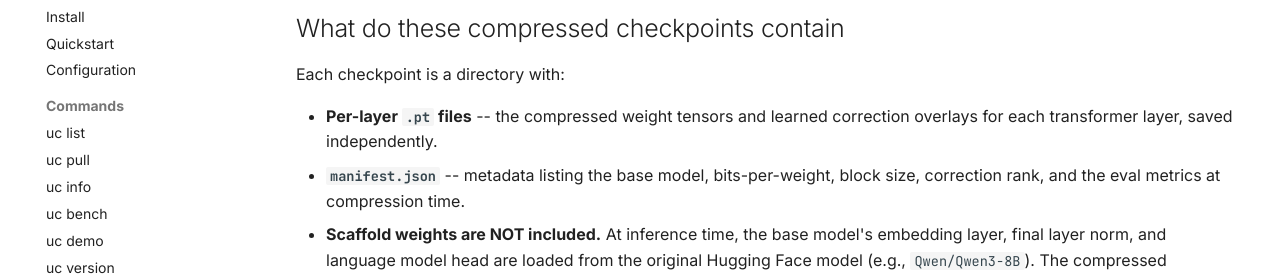
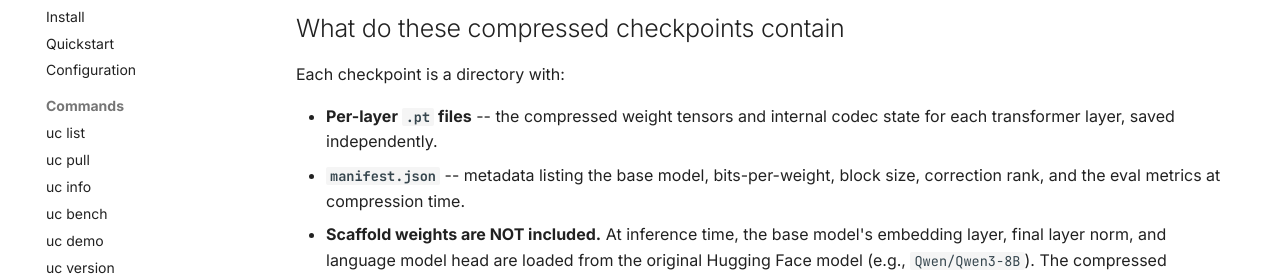
Before and after one commit to sipsalabs/ultracompress, an MkDocs documentation site: the page built from docs/QUICKSTART.md, in a window 1280 px wide and 900 px high, scrolled down 1304 px. Shown: the part 154-430 px from the top of the window. Built offline with MkDocs 1.6.1 and Material for MkDocs 9.7.7, drawn with Linux system fonts in a browser that asks for light colours; comment, search, counter and statistics services are not loaded.

Commit message:
Repo: remove pre-filing method language (3-tier policy); keep results/dates/patent-pending posture

```diff
--- a/docs/QUICKSTART.md
+++ b/docs/QUICKSTART.md
@@ -69,7 +69,7 @@ The full streaming compression pipeline (training a fresh pack from scratch) shi
 
 Each checkpoint is a directory with:
 
-- **Per-layer `.pt` files** -- the compressed weight tensors and learned correction overlays for each transformer layer, saved independently.
+- **Per-layer `.pt` files** -- the compressed weight tensors and internal codec state for each transformer layer, saved independently.
 - **`manifest.json`** -- metadata listing the base model, bits-per-weight, block size, correction rank, and the eval metrics at compression time.
 - **Scaffold weights are NOT included.** At inference time, the base model's embedding layer, final layer norm, and language model head are loaded from the original Hugging Face model (e.g., `Qwen/Qwen3-8B`). The compressed checkpoint replaces only the transformer body. This keeps download sizes small and avoids redistributing unmodified weights.
 
```
